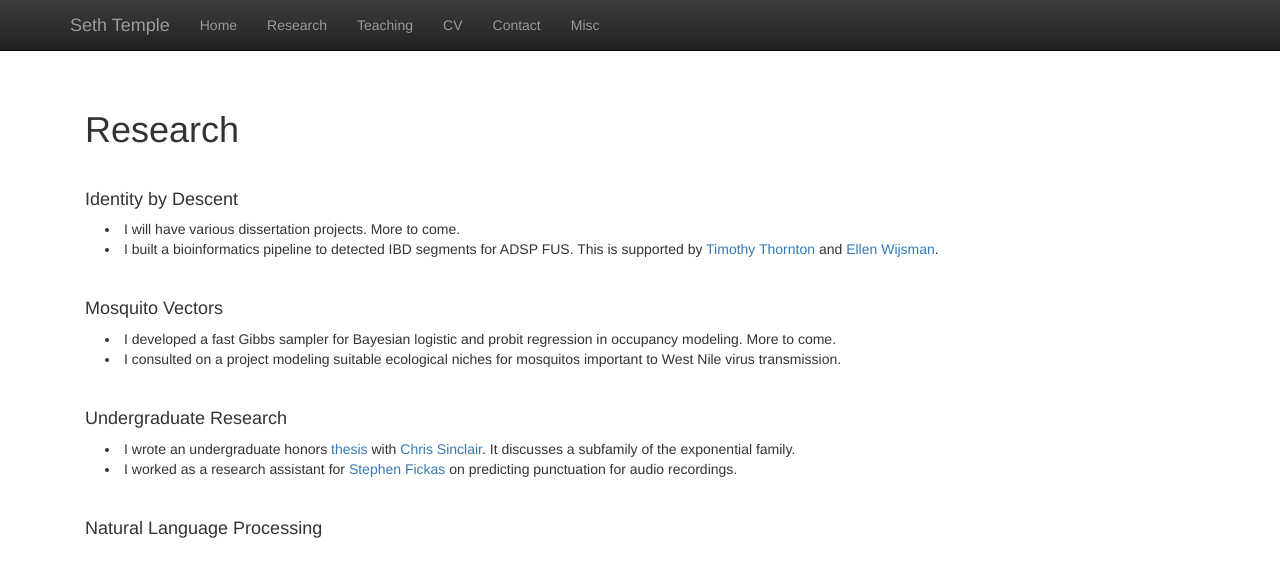
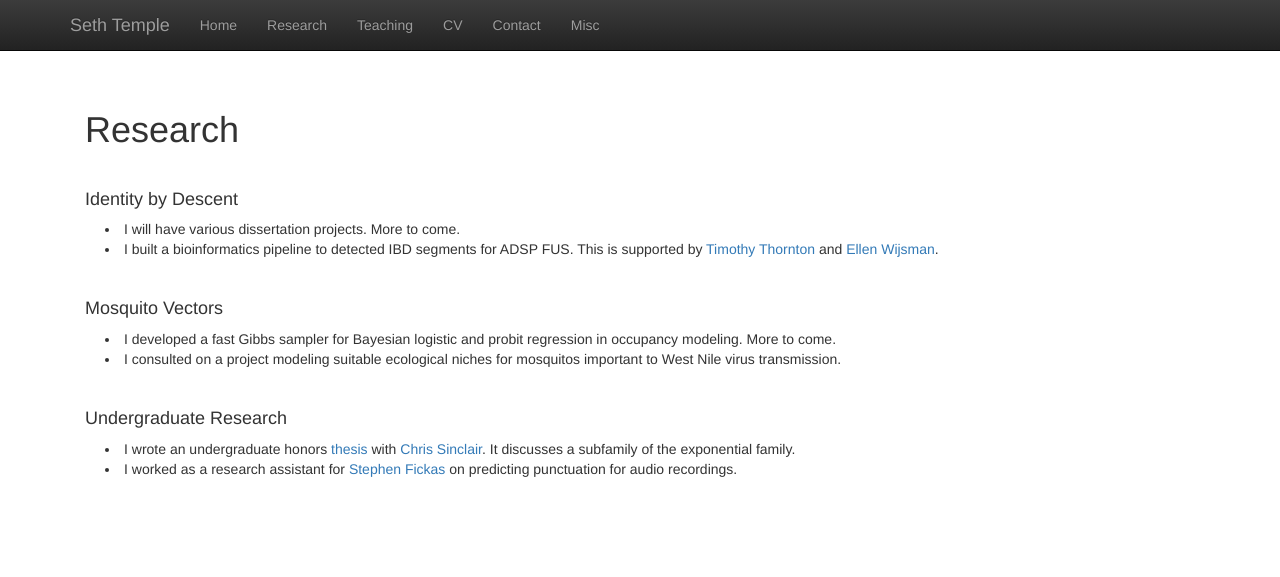
Before and after one commit to sdtemple/sdtemple.github.io, a Jekyll site: the page built from research.html, in a window 1280 px wide. Shown: the top 577 px of the page. Built offline with Jekyll 4.4.1, drawn with Linux system fonts in a browser that asks for light colours; nearby versions of some CDN libraries; library files that are not in the unit come from our copies.

Commit message:
Update research.html

```diff
--- a/research.html
+++ b/research.html
@@ -23,7 +23,3 @@ title:  'Research'
   <li style="padding:0px;margin:0px 20px 0px;">I worked as a research assistant for <a href = "http://ix.cs.uoregon.edu/~fickas/new_home/">Stephen Fickas</a> on predicting punctuation for audio recordings.</li>
 </p>
 <br/>
-<h4>Natural Language Processing</h4>
-<p class="content" style="padding:0px;margin:0px 20px 0px;">
-
-</p>
```
